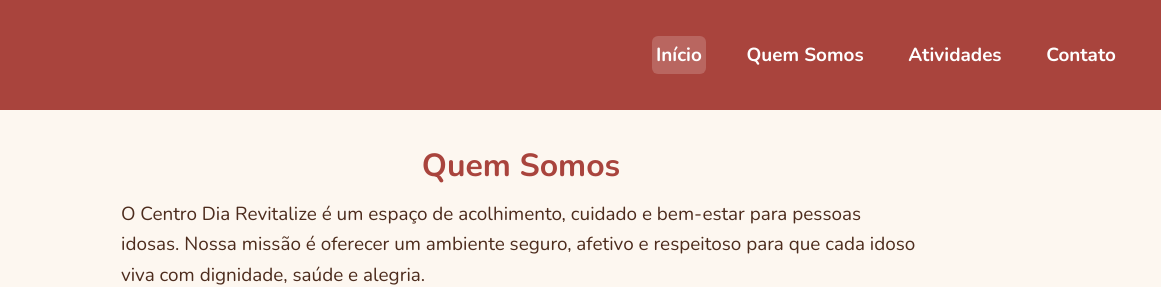
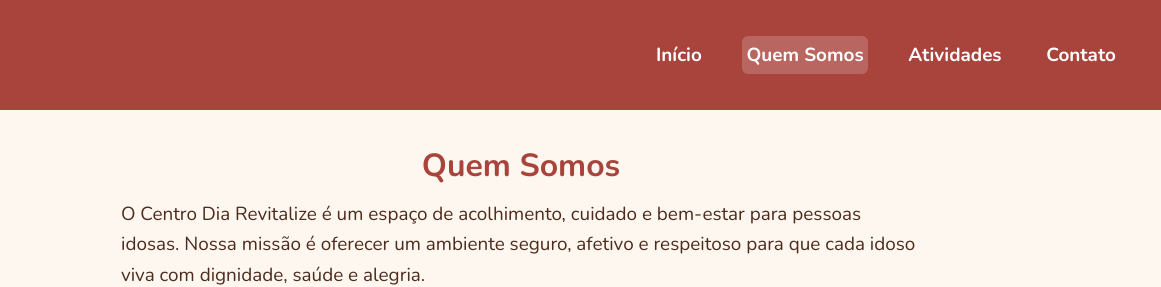
Before and after one commit to centro-revitalize/Revitalize, a plain HTML site: page quemsomos.html in a window 1280 px wide. Shown: the full height of the page, 119-1280 px from the left. Drawn offline with nearby package versions, Linux system fonts and the light colour scheme.

Commit message:
quemsomos.html

```diff
--- a/quemsomos.html
+++ b/quemsomos.html
@@ -14,8 +14,8 @@
   </div>
   <nav>
     <ul>
-      <li><a href="index.html" aria-current="page">Início</a></li>
-      <li><a href="quemsomos.html">Quem Somos</a></li>
+      <li><a href="index.html">Início</a></li>
+      <li><a href="quemsomos.html" aria-current="page">Quem Somos</a></li>
       <li><a href="atividades.html">Atividades</a></li>
       <li><a href="contato.html">Contato</a></li>
     </ul>
```
